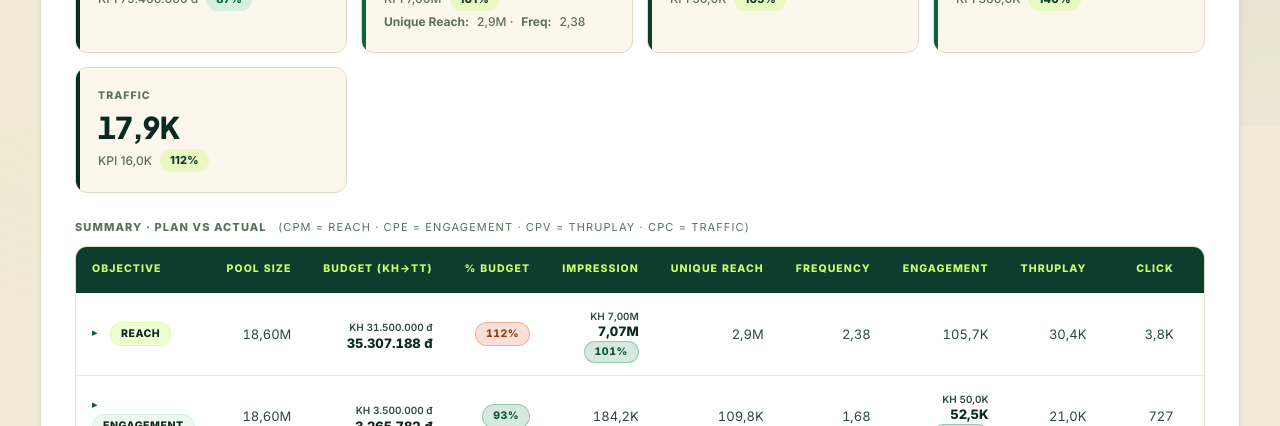
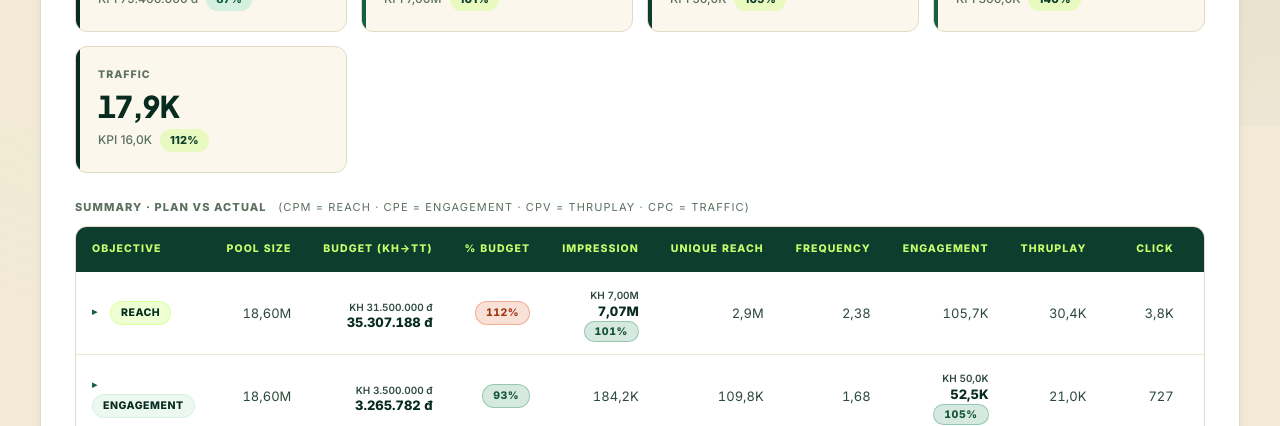
Before and after one commit to pmax-report/vcb-quan-nha-haha, a plain HTML site: page index.html in a window 1280 px wide. Shown: the part 674-1100 px from the top of the page. Drawn offline with nearby package versions, Linux system fonts and the light colour scheme; no server answers.

Commit message:
Add files via upload

```diff
--- a/index.html
+++ b/index.html
@@ -1496,7 +1496,7 @@ function renderOverview() {
   const cards = [card('total','Tổng chi', fmtVND(total.cost), `KPI ${fmtVND(KPI_TOTAL_BUDGET)}`, spendPct.toFixed(0)+'%', clsHi(Math.min(spendPct, 200)))];
   objSummaries.forEach(s => {
     let extra = '';
-    if (s.o === 'REACH' && s.m.reach) {
+    if (false && s.o === 'REACH' && s.m.reach) { // Ẩn dòng Unique Reach · Freq trên thẻ Reach
       const _nf = state.audience==='all' && state.objective==='all' && state.post==='all' && !state.dateFrom && !state.dateTo && state.period==='all';
       const ur = (_nf && CFG.unique_reach && CFG.unique_reach.REACH) ? CFG.unique_reach.REACH : s.m.reach;
       const freq = s.m.impression > 0 && ur > 0 ? (s.m.impression/ur).toFixed(2).replace('.', ',') : '—';
```
